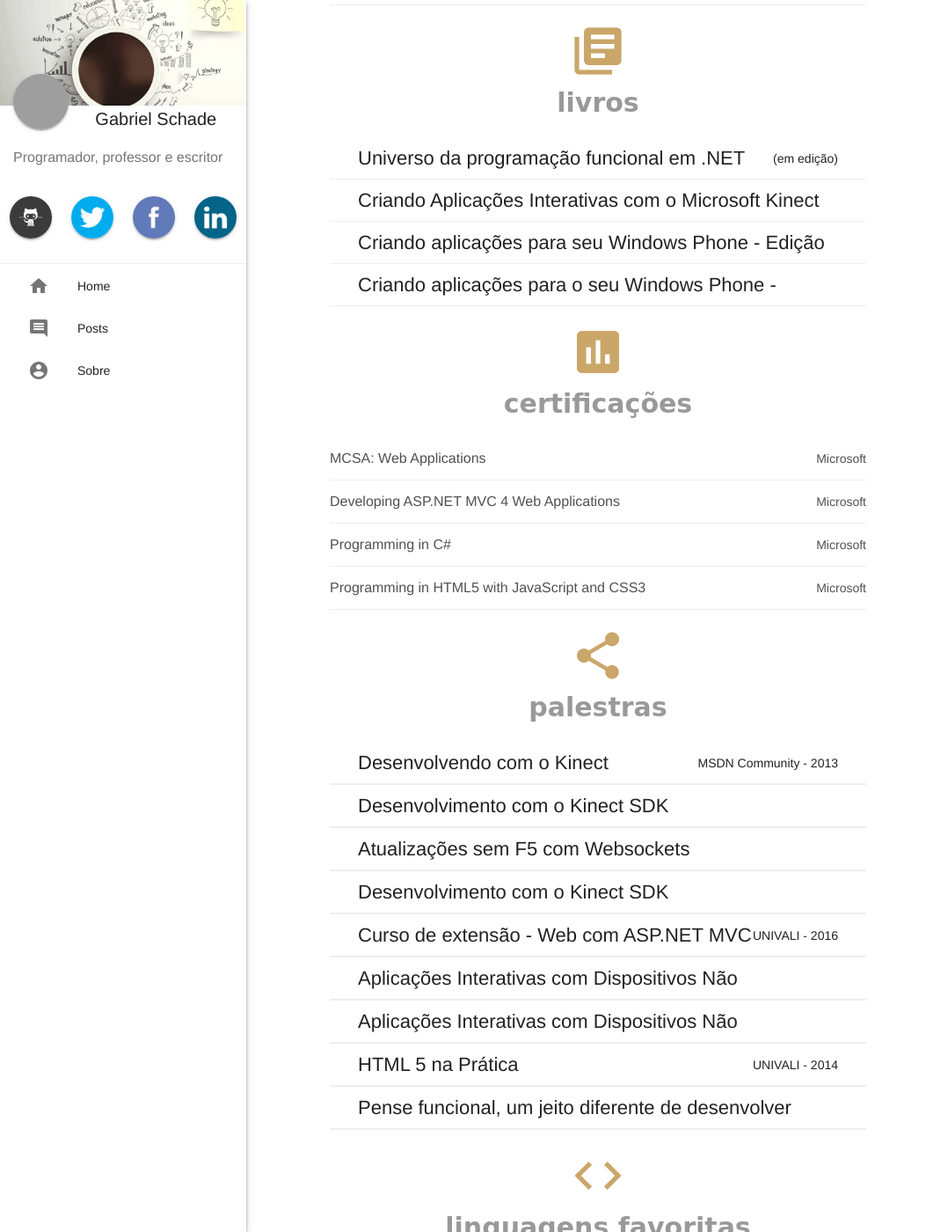
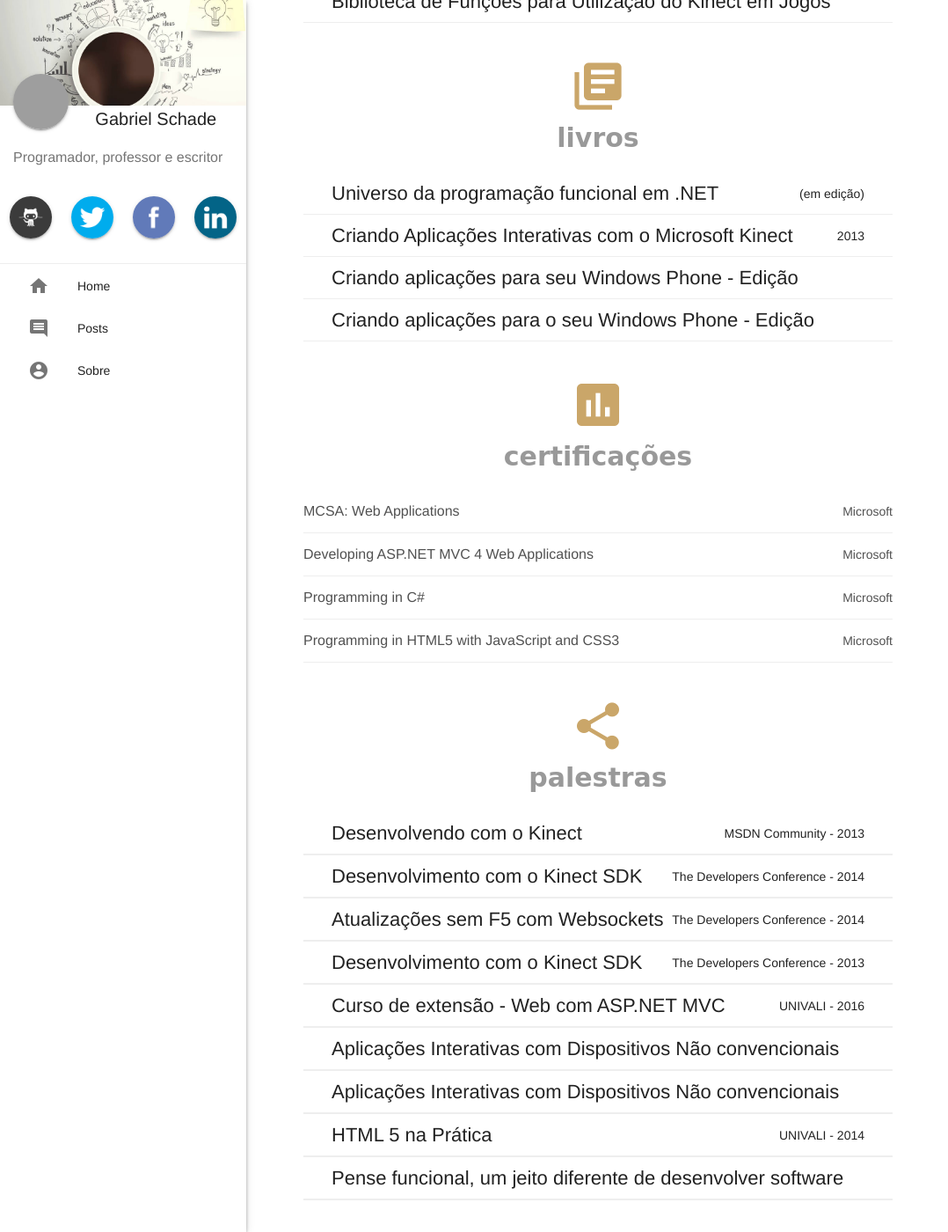
Before and after one commit to gabrielschade/gabrielschade.github.io, a Jekyll site: the page built from about.md, in a window 1280 px wide and 1400 px high, scrolled down 1792 px. Shown: the whole window at 88% size, without its empty margins (0-1078 px from the left). Built offline with Jekyll 4.4.1, drawn with Linux system fonts in a browser that asks for light colours; nearby versions of some CDN libraries; comment, search, counter and statistics services are not loaded; grey boxes are pictures that could not be loaded.

Commit message:
remove-margin-30

```diff
--- a/_includes/skills.html
+++ b/_includes/skills.html
@@ -9,7 +9,7 @@
             </h3>
         </div>
         <div class="row left-align">
-            <ul class="margin-side-30">
+            <ul>
             <li class="content-list-item margin-top-0 light-bottom-border">
                 Mestre
                 <span class="right font-small"> Computação Aplicada (Inteligência Artificial)</span>
@@ -31,7 +31,7 @@
             </h3>
         </div>
         <div class="row left-align">
-            <ul class="margin-side-30">
+            <ul>
             <li class="content-list-item margin-top-0 font-16">
                 <a class="none-decoration waves-effect no-padding font-12" href="https://www.journals.elsevier.com/pattern-recognition-letters/">
                 Evaluation of Focus Measurement Algorithms for Numerical Diffraction in Digital Inline Holography Microscopy
@@ -58,7 +58,7 @@
             </h3>
         </div>
         <div class="row left-align">
-            <ul class="margin-side-30">
+            <ul>
             <li class="content-list-item margin-top-0 font-16">
                 <a class="none-decoration waves-effect font-16" href="https://www.casadocodigo.com.br/">
                 Universo da programação funcional em .NET
@@ -97,7 +97,7 @@
             </h3>
         </div>
         <div class="row left-align">
-            <ul class="margin-side-30">
+            <ul>
             <li class="content-list-item margin-top-0 font-16 light-bottom-border">
                 MCSA: Web Applications
                 <span class="right font-small"> Microsoft</span>
@@ -128,7 +128,7 @@
             </h3>
         </div>
         <div class="row left-align">
-            <ul class="margin-side-30">
+            <ul>
             <li class="content-list-item margin-top-0 font-16 light-bottom-border">
                 <a class="none-decoration waves-effect font-16" href="https://catarinati.com.br/evento-da-bludotnet-traz-palestra-sobre-desenvolvimento-com-kinect/">
                 Desenvolvendo com o Kinect
@@ -197,7 +197,7 @@
             </h3>
         </div>
         <div class="row left-align">
-            <ul class="margin-side-30">
+            <ul>
             <li class="content-list-item margin-top-0 light-bottom-border">
                 C#
                 <span class="right font-small"> avançado</span>
@@ -228,7 +228,7 @@
             </h3>
         </div>
         <div class="row left-align">
-            <ul class="margin-side-30">
+            <ul>
             <li class="content-list-item margin-top-0 light-bottom-border">
                 Português
                 <span class="right font-small"> nativo</span>
@@ -250,7 +250,7 @@
             </h3>
         </div>
         <div class="row left-align">
-            <ul class="margin-side-30">
+            <ul>
             <li class="content-list-item margin-top-0 light-bottom-border">
                 Programar
             </li>
```
